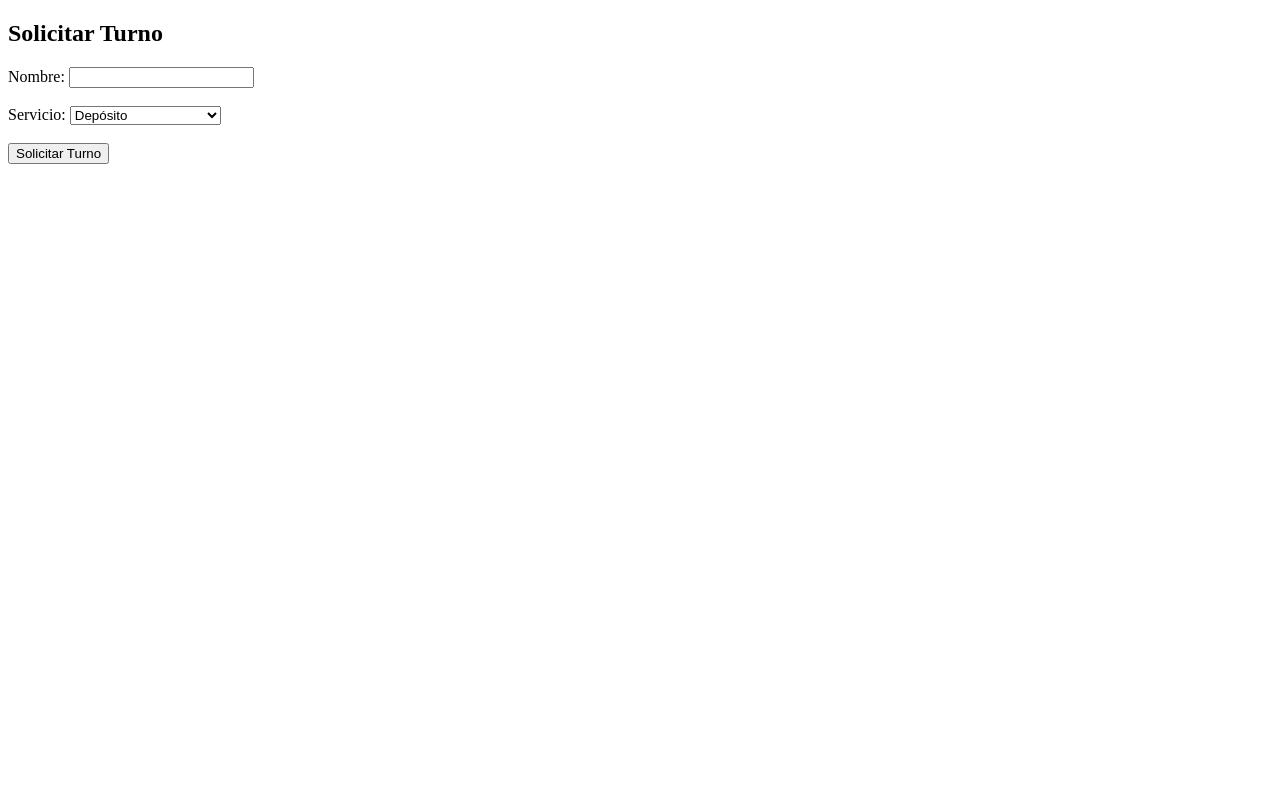
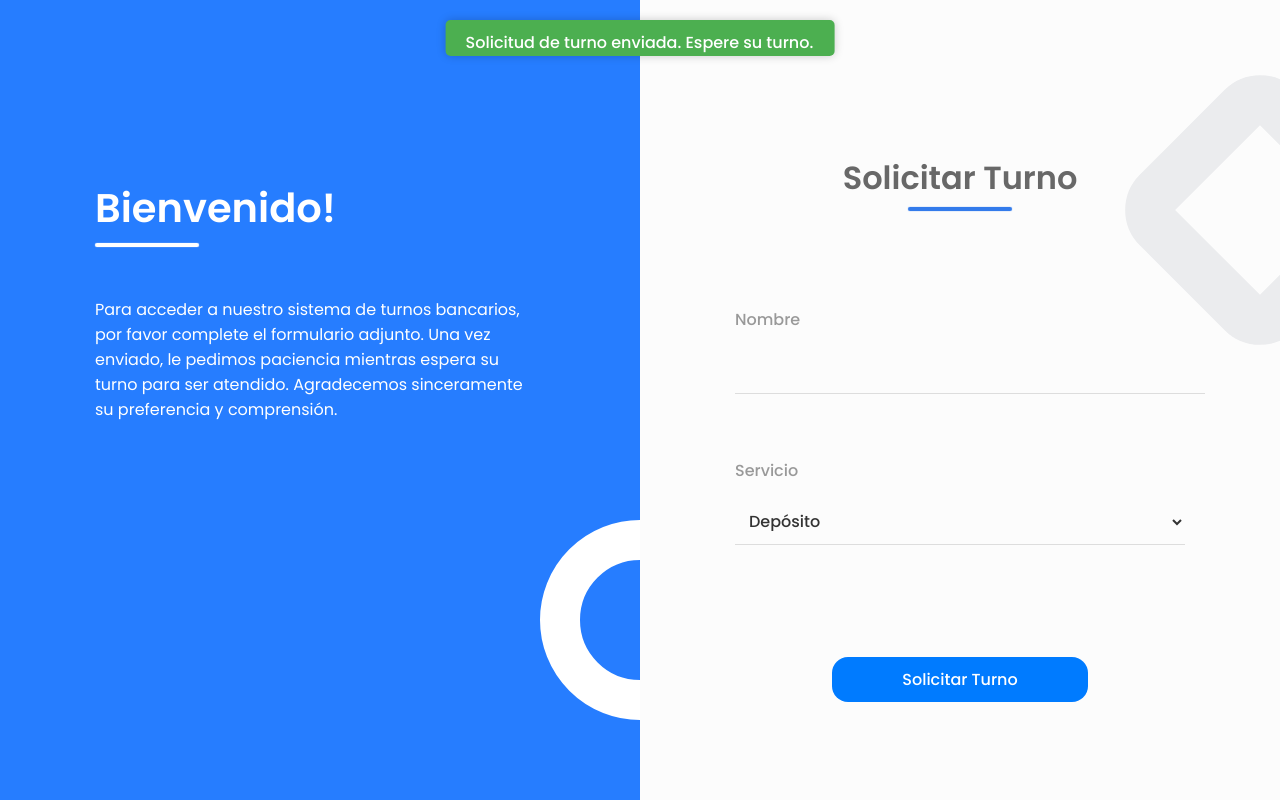
Before and after one commit to TomasRodriguez-dev/Trabajos-Socket, a website: page public/Turnos/cliente/cliente.html in a window 1280 px wide. Both pictures are taken after typing "Sample" into the empty fields and a click on the button "Solicitar Turno". Drawn offline with nearby package versions, Linux system fonts and the light colour scheme; no server answers.

Commit message:
- Estilos Parte Cliente - Turnero

```diff
--- a/public/Turnos/cliente/cliente.css
+++ b/public/Turnos/cliente/cliente.css
@@ -0,0 +1,291 @@
+@import url('https://fonts.googleapis.com/css2?family=Poppins:ital,wght@0,100;0,200;0,300;0,400;0,500;0,600;0,700;0,800;0,900;1,100;1,200;1,300;1,400;1,500;1,600;1,700;1,800;1,900&display=swap');
+
+body {
+    margin: 0;
+    display: flex;
+    height: 100vh;
+}
+
+.container {
+    display: flex;
+    flex: 1;
+}
+
+.lado-izquierdo, .lado-derecho {
+    flex: 1;
+    display: flex;
+    justify-content: center;
+    align-items: center;
+    padding: 20px;
+}
+
+.lado-izquierdo {
+    background-color: #267DFF;
+    display: flex;
+    justify-content: center;
+    align-items: center;
+    position: relative;
+    overflow: hidden;
+}
+
+.lado-izquierdo::after {
+    content: '';
+    position: absolute;
+    border-radius: 50%;
+}
+
+.lado-izquierdo::after {
+    width: 120px;
+    height: 120px;
+    bottom: 80px;
+    right: -100px;
+    border: 40px solid #FFF;
+}
+
+.lado-derecho {
+    background-color: #FCFCFC;
+    display: flex;
+    justify-content: center;
+    align-items: center;
+    position: relative;
+    overflow: hidden;
+}
+
+.lado-derecho::after {
+    content: '';
+    position: absolute;
+    top: 100px;
+    right: -90px;
+    width: 120px;
+    height: 120px;
+    background-color: transparent;
+    border: 50px solid #EBECEE;
+    border-radius: 50px;
+    transform: rotate(45deg);
+}
+
+.form-container {
+    align-items: center;
+    padding: 40px;
+    height: 90%;
+    width: 100%;
+    max-width: 450px;
+}
+
+.info-container {
+    align-items: center;
+    padding: 40px;
+    height: 90%;
+    width: 100%;
+    max-width: 450px;
+}
+
+h1 {
+    color: #686868;
+    text-align: center;
+    margin-bottom: 20px;
+    font-family: "Poppins", sans-serif;
+    font-weight: 600;
+    font-style: normal;
+    margin-top: 3em;
+}
+
+h2 {
+    color: #FFF;
+    margin-bottom: 20px;
+    font-family: "Poppins", sans-serif;
+    font-weight: 600;
+    font-style: normal;
+    margin-top: 3em;
+    font-size: 2.5em;
+}
+
+p {
+    width: 450px;
+    color: #FFF;
+    font-family: "Poppins", sans-serif;
+    font-weight: 400;
+    font-style: normal;
+}
+
+.hr-lado-izquierdo {
+    border: solid 2px #FFF;
+    width: 100px;
+    margin-top: -15px;
+    margin-left: 0px;
+    margin-bottom: 50px;
+    border-radius: 3px;
+    box-shadow: 0 0 1px #FFF;
+}
+
+.hr-lado-derecho {
+    border: solid 2px #337BEB;
+    width: 100px;
+    margin-top: -15px;
+    border-radius: 3px;
+    box-shadow: 0 0 1px #337BEB;
+}
+
+.contenido {
+    margin-top: 6em;
+}
+
+label {
+    display: block;
+    margin-bottom: 1em;
+    color: #999;
+    font-family: "Poppins", sans-serif;
+    font-weight: 500;
+    font-size: 1em;
+}
+
+input, select, button {
+    width: 100%;
+    padding: 10px;
+    margin-bottom: 4em;
+    border: none;
+    border-bottom: 1px solid #ddd;
+    border-radius: 0;
+    background-color: transparent;
+    color: #333;
+    font-family: "Poppins", sans-serif;
+    font-weight: 500;
+    font-size: 16px;
+    transition: border-bottom 0.3s ease, background-color 0.3s ease, color 0.3s ease;
+}
+
+input:focus, select:focus {
+    outline: none;
+    border-bottom: 2px solid #007bff;
+    background-color: #f9f9f9;
+    color: #007bff;
+}
+
+select {
+    width: 100%;
+    padding: 10px;
+    margin-bottom: 2em;
+    border: none;
+    border-bottom: 1px solid #ddd;
+    border-radius: 0;
+    background-color: transparent;
+    color: #333;
+    font-family: "Poppins", sans-serif;
+    font-weight: 500;
+    font-size: 16px;
+    transition: border-bottom 0.3s ease, background-color 0.3s ease, color 0.3s ease;
+}
+
+select:focus {
+    outline: none;
+    border-bottom: 2px solid #007bff;
+    background-color: #f9f9f9;
+    color: #007bff;
+}
+
+option {
+    font-family: "Poppins", sans-serif;
+    font-weight: 500;
+    font-size: 16px;
+    color: #333;
+    background-color: #fff;
+}
+
+select option:checked {
+    background-color: #007bff;
+    color: #fff;
+}
+
+button {
+    display: block;
+    margin: 3em auto 0;
+    background-color: #007bff;
+    width: 16em;
+    margin-top: 5em;
+    color: #FFF;
+    border: none;
+    cursor: pointer;
+    border-radius: 1em;
+    transition: background-color 0.3s ease;
+}
+
+button:hover {
+    background-color: #0056b3;
+}
+
+.lado-izquierdo img {
+    max-width: 100%;
+    height: auto;
+}
+
+.alerta {
+    width: 21.8em;
+    height: 1em;
+    font-family: "Poppins", sans-serif;
+    font-weight: 500;
+    font-size: 1em;
+    position: fixed;
+    top: 20px;
+    left: 50%;
+    transform: translateX(-50%);
+    padding: 10px 20px;
+    background-color: #4CAF50;
+    color: #fff;
+    border-radius: 5px;
+    box-shadow: 0 0 10px rgba(0, 0, 0, 0.2);
+    display: none;
+    z-index: 999;
+}
+
+.btn-continuar-mobile {
+    display: none;
+}
+
+@media (max-width: 768px) {
+
+    .btn-continuar-mobile {
+        background-color: #FFF;
+        color: #007bff;
+        display: block;
+    }
+
+    .container {
+        flex-direction: column;
+    }
+
+    .lado-izquierdo {
+        display: flex;
+        flex: 1;
+    }
+
+    p {
+        width: 300px;
+    }
+
+    .lado-derecho {
+        display: none;
+        transition: opacity 0.5s ease, transform 0.5s ease;
+        opacity: 0;
+        transform: translateY(20px);
+    }
+
+    .mostrar {
+        opacity: 1;
+        transform: translateY(0);
+    }
+
+    .lado-izquierdo::after {
+        display: none;
+    }
+
+    .lado-derecho::after {
+        display: none;
+    }
+
+    .alerta {
+        width: 22em;
+        height: 1em;
+        font-size: 0.7em;
+        padding: 12px;
+    }
+}
--- a/public/Turnos/cliente/cliente.html
+++ b/public/Turnos/cliente/cliente.html
@@ -2,27 +2,47 @@
 <html lang="en">
 <head>
     <meta charset="UTF-8">
-    <meta name="viewport" content="width=device-width, initial-scale=1.0">
+    <meta name="viewport" content="width=device-width, initial-scale=1.0, maximum-scale=1.0, user-scalable=no">
     <title>Turnero - Solicitar Turno</title>
+    <link rel="stylesheet" href="/Turnos/cliente/cliente.css">
 </head>
 <body>
-    <h2>Solicitar Turno</h2>
-
+    <div class="container">
+        <div id="alerta" class="alerta">
+            Solicitud de turno enviada. Espere su turno.
+        </div>
+        <div class="lado-izquierdo">
+            <div class="info-container">
+                <h2>Bienvenido!</h2>
+                <hr class="hr-lado-izquierdo">
+                <p> Para acceder a nuestro sistema de turnos bancarios, por favor complete el formulario adjunto.
+                    Una vez enviado, le pedimos paciencia mientras espera su turno para ser atendido.
+                    Agradecemos sinceramente su preferencia y comprensión.</p>
+                <button id="btnContinuar" class="btn-continuar-mobile">Continuar</button>
+            </div>
+        </div>
+        <div class="lado-derecho">
+            <div class="form-container">
+                <h1>Solicitar Turno</h1>
+                <hr class="hr-lado-derecho">
                 <form id="formularioTurno">
-        <label for="nombre">Nombre:</label>
-        <input type="text" id="nombre" name="nombre" required><br><br>
-
-        <label for="servicio">Servicio:</label>
+                    <div class="contenido">
+                        <label for="nombre">Nombre</label>
+                        <input type="text" id="nombre" name="nombre" required>
+                        <label for="servicio">Servicio</label>
                         <select id="servicio" name="servicio" required>
                             <option value="A">Depósito</option>
                             <option value="B">Extracción</option>
                             <option value="C">Consulta de saldo</option>
                             <option value="D">Solicitud de préstamo</option>
                             <option value="E">Otro motivo</option>
-        </select><br><br>
-
+                        </select>
+                    </div>
                     <button type="submit">Solicitar Turno</button>
                 </form>
+            </div>
+        </div>
+    </div>
 
     <script src="/socket.io/socket.io.js"></script>
     <script src="/Turnos/cliente/cliente.js"></script>
--- a/public/Turnos/cliente/cliente.js
+++ b/public/Turnos/cliente/cliente.js
@@ -10,6 +10,37 @@ document.getElementById('formularioTurno').addEventListener('submit', function(e
     // Enviar los datos al servidor
     socket.emit('solicitudTurno', { cliente: nombre, servicio: servicio });
 
-    alert('Solicitud de turno enviada. Espere su turno.');
+    // Mostrar la alerta
+    const alerta = document.getElementById('alerta');
+    alerta.style.display = 'block';
+
+    // Ocultar la alerta después de 3 segundos
+    setTimeout(() => {
+        alerta.style.display = 'none';
+    }, 3000);
+
+    // Limpiar el formulario
     this.reset();
 });
+
+document.addEventListener('DOMContentLoaded', function() {
+    var btnContinuar = document.getElementById('btnContinuar');
+    var ladoIzquierdo = document.querySelector('.lado-izquierdo');
+    var ladoDerecho = document.querySelector('.lado-derecho');
+
+    btnContinuar.addEventListener('click', function() {
+        ladoIzquierdo.style.display = 'none';
+        ladoDerecho.style.display = 'flex';
+
+        // Añadir clase para mostrar con transición
+        setTimeout(function() {
+            ladoDerecho.classList.add('mostrar');
+        }, 100); // Ajusta el tiempo según necesites
+    });
+});
+
+window.addEventListener('keydown', function(event) {
+    if (event.ctrlKey === true && (event.key === '+' || event.key === '-')) {
+        event.preventDefault();
+    }
+});
--- a/turnosServer.js
+++ b/turnosServer.js
@@ -18,7 +18,9 @@ app.get("/turnos", (req, res) => {
     res.sendFile(path.join(__dirname, '/public/Turnos/turnero/turnero.html'));
 });
 
-server.listen(4000, () => {
+
+
+server.listen(4000, '0.0.0.0', () => {
     console.log(`Servidor funcionando en http://localhost:4000`);
 });
 
```
Lines whose indentation alone changed are shown as unchanged.
